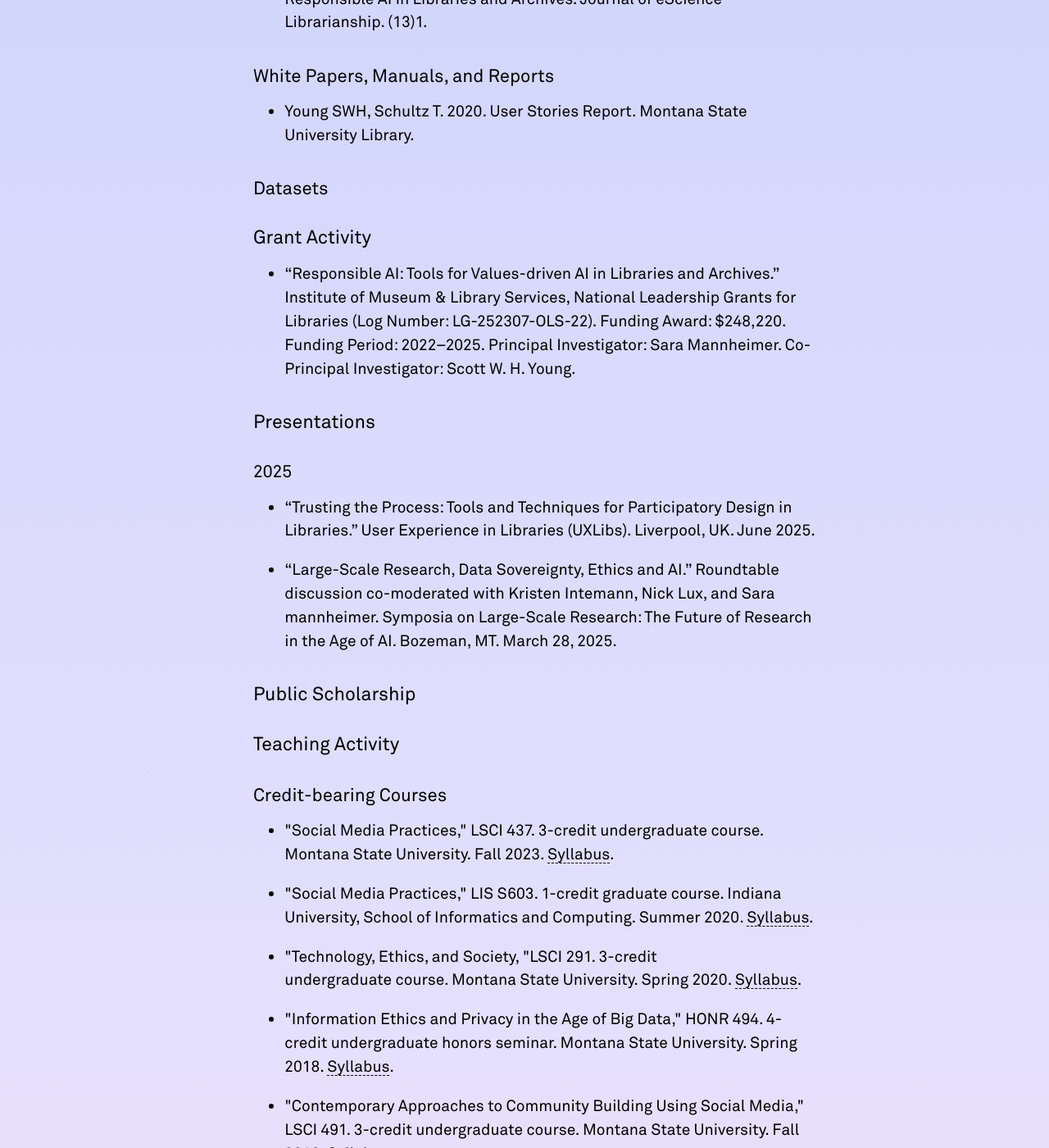
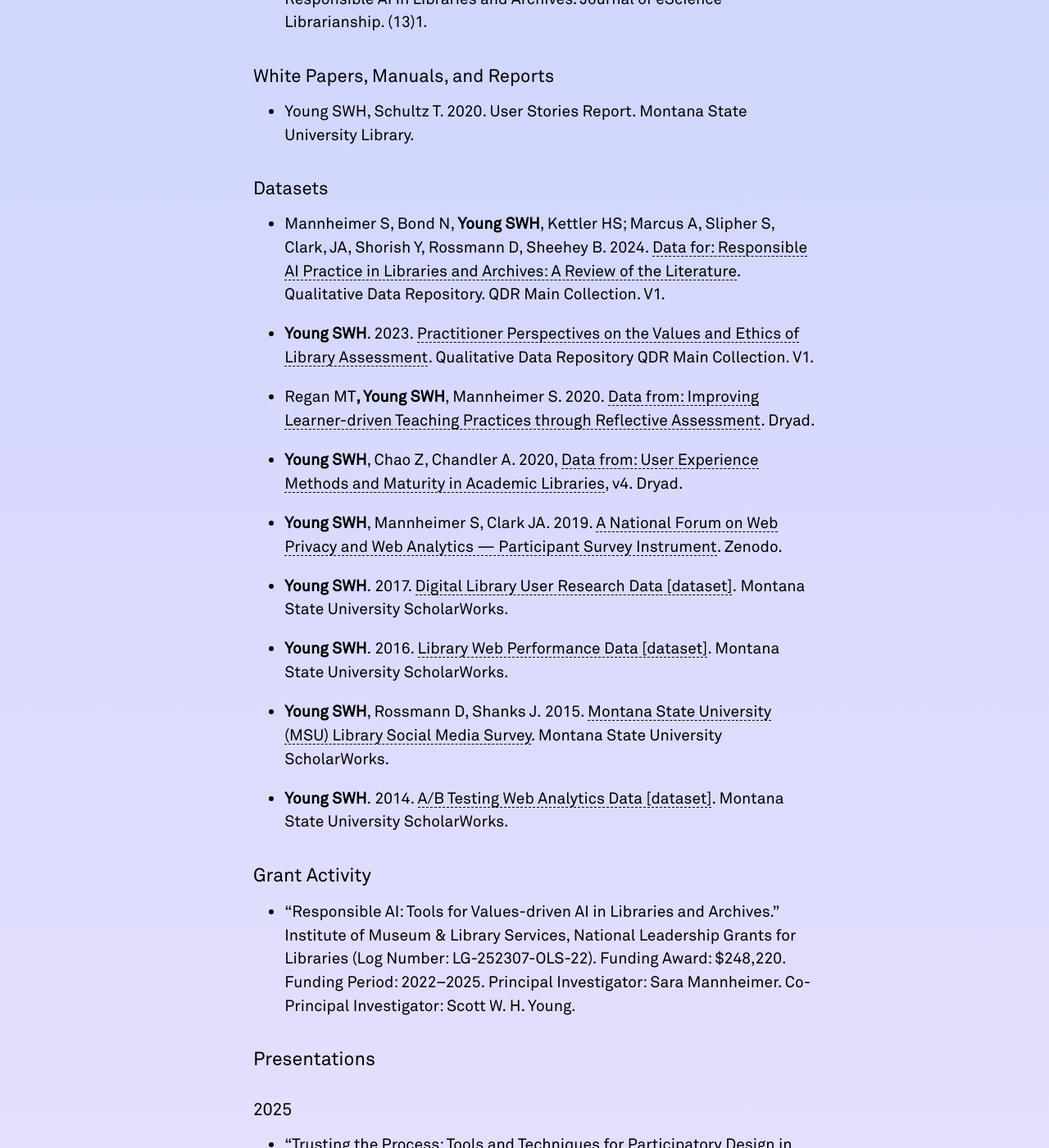
Before and after one commit to swyoung/swyoung.github.io, a Jekyll site: the page built from _pages/cv.md, in a window 1280 px wide and 1400 px high, scrolled down 2029 px. Shown: the whole window at 82% size. Built offline with Jekyll 4.4.1, drawn with Linux system fonts in a browser that asks for light colours; nearby versions of some CDN libraries; a style sheet for code colours, icons or effects is not loaded.

Commit message:
Update cv.md

```diff
--- a/_pages/cv.md
+++ b/_pages/cv.md
@@ -60,6 +60,17 @@ Montana State University
 </ul>
 
 ### Datasets
+<ul>
+  <li>Mannheimer S, Bond N, <strong>Young SWH</strong>, Kettler HS; Marcus A, Slipher S, Clark, JA, Shorish Y, Rossmann D, Sheehey B. 2024. <a href="https://doi.org/10.5064/F6QME490">Data for: Responsible AI Practice in Libraries and Archives: A Review of the Literature</a>. Qualitative Data Repository. QDR Main Collection. V1. </li>
+  <li><strong>Young SWH</strong>. 2023. <a href="https://doi.org/10.5064/F6ORSLQF">Practitioner Perspectives on the Values and Ethics of Library Assessment</a>. Qualitative Data Repository QDR Main Collection. V1.</li>
+  <li>Regan MT<strong>, Young SWH</strong>, Mannheimer S. 2020. <a href="https://doi.org/10.5061/dryad.qjq2bvqcx">Data from: Improving Learner-driven Teaching Practices through Reflective Assessment</a>. Dryad.</li>
+  <li><strong>Young SWH</strong>, Chao Z, Chandler A. 2020, <a href="https://doi.org/10.5061/dryad.jwstqjq5d">Data from: User Experience Methods and Maturity in Academic Libraries</a>, v4. Dryad.</li>
+  <li><strong>Young SWH</strong>, Mannheimer S, Clark JA. 2019. <a href="http://doi.org/10.5281/zenodo.3240729">A National Forum on Web Privacy and Web Analytics — Participant Survey Instrument</a>. Zenodo.</li>
+  <li><strong>Young SWH</strong>. 2017. <a href="https://doi.org/10.15788/M2W88P">Digital Library User Research Data [dataset]</a>. Montana State University ScholarWorks.</li>
+  <li><strong>Young SWH</strong>. 2016. <a href="http://doi.org/10.15788/m23w2g">Library Web Performance Data [dataset]</a>. Montana State University ScholarWorks.</li>
+  <li><strong>Young SWH</strong>, Rossmann D, Shanks J. 2015. <a href="http://doi.org/10.15788/m26p43"> Montana State University (MSU) Library Social Media Survey</a>. Montana State University ScholarWorks.</li>
+  <li><strong>Young SWH</strong>. 2014. <a href="http://doi.org/10.15788/m2rp42">A/B Testing Web Analytics Data [dataset]</a>. Montana State University ScholarWorks.</li>
+  </ul>
 
 ## Grant Activity
 <ul>
```
